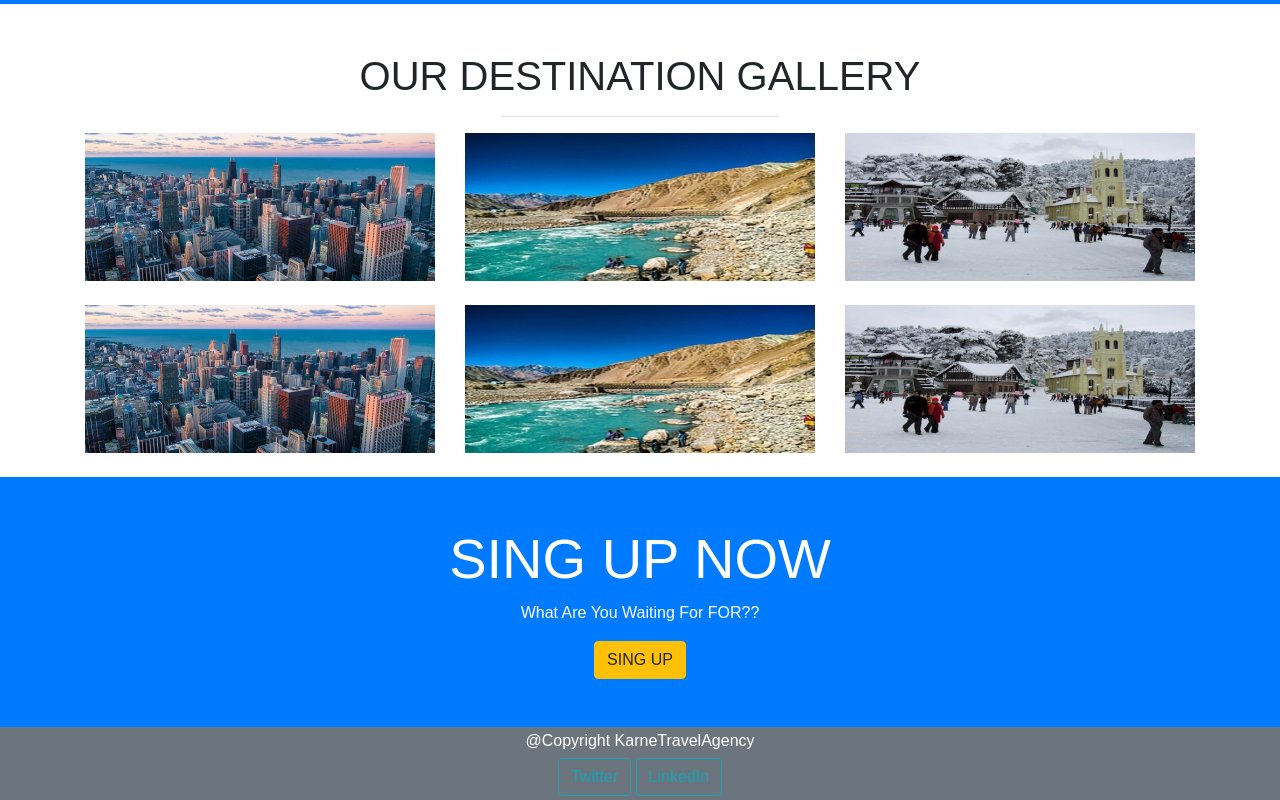
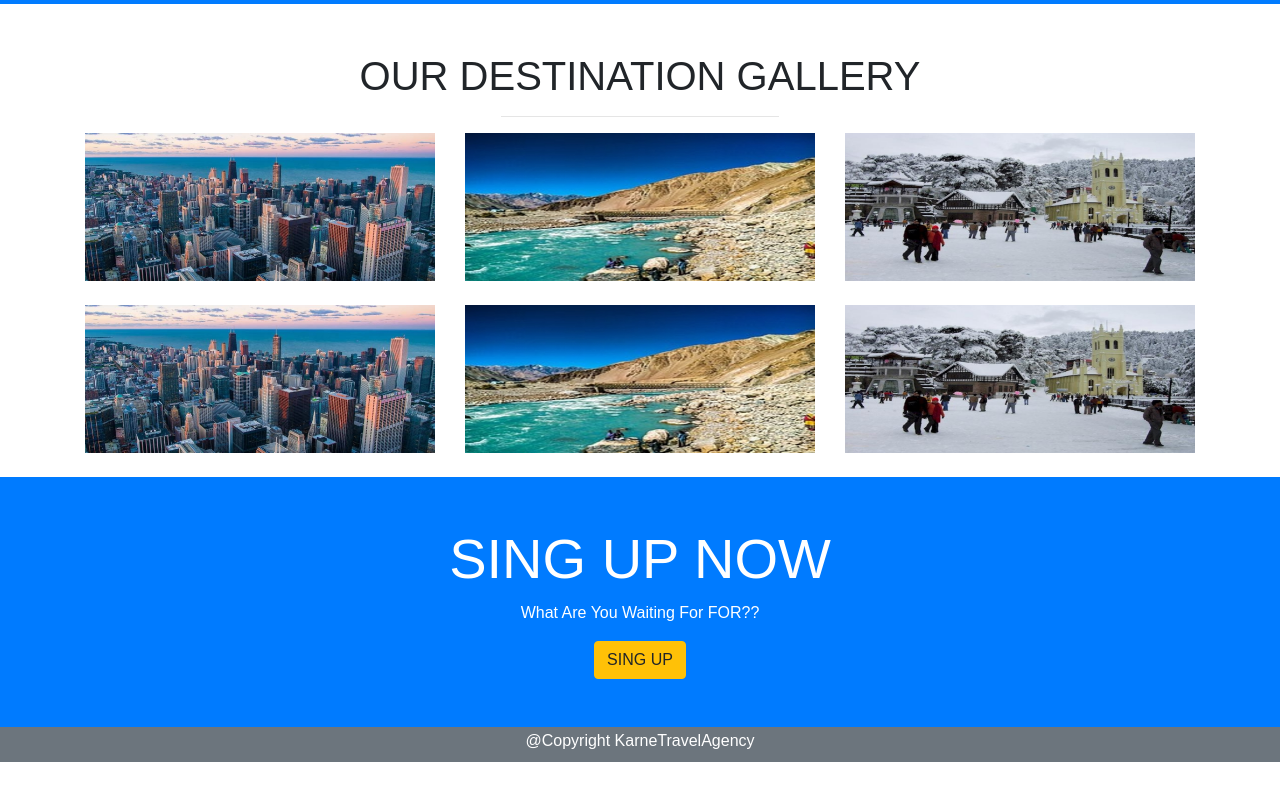
Before and after one commit to saibhargavkarne/karnetravelagency, a plain HTML site: page index.html in a window 1280 px wide. Shown: the part 3153-3953 px from the top of the page. After the commit the page ends 3915 px from the top, so only its background shows below. Drawn offline with nearby package versions, Linux system fonts and the light colour scheme; a web font is replaced by a local one.

Commit message:
Update index.html

```diff
--- a/index.html
+++ b/index.html
@@ -306,8 +306,6 @@
 	<div class="container-fluid bg-secondary pt-1 py-1">
 		<div class="text-center text-capitalize">
 			<h6 class="text-white">@copyright KarneTravelAgency</h6>
-			<button type="button" name="twitter" class="btn btn-outline-info">Twitter<a href="https://twitter.com/SaiAbhinavK"></a></button>
-      <button type="button" name="linkedin" class="btn btn-outline-info">LinkedIn<a href="https://linkedin.com/in/sai-abhinav-k-39b859172/"></a></button>
 		</div>
 	</div>
 </section>
```
